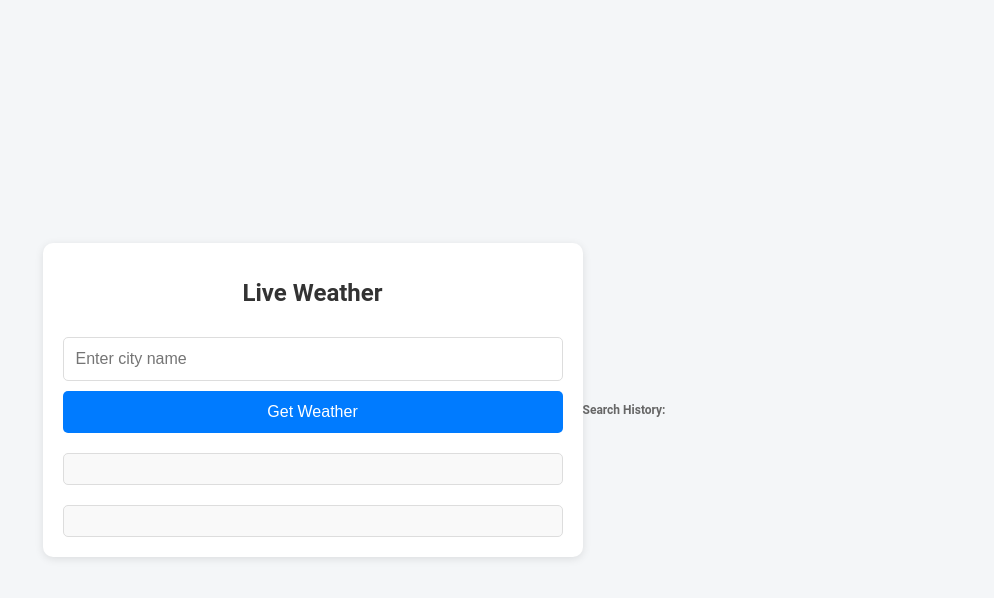
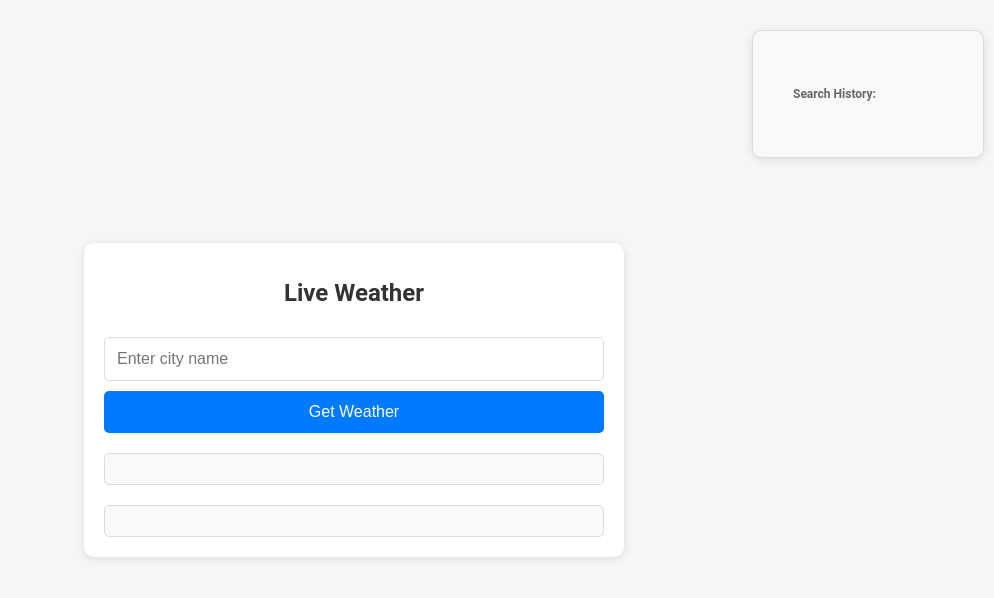
Before and after one commit to Castlemo/weather_app, a Flask app: page / in a window 1280 px wide. Shown: the top 598 px of the page, without its empty margins (286-1280 px from the left). Run offline with Flask 3, Linux system fonts and the light colour scheme.

Commit message:
add some details

```diff
--- a/templates/index.html
+++ b/templates/index.html
@@ -93,6 +93,16 @@
             font-size: 12px;
             color: #666;
             margin-top: 20px;
+            padding: 40px;  /* 안쪽 여백 */
+            border-radius: 10px;  /* 둥근 모서리 */
+            background-color: #f9f9f9;  /* 배경색 */
+            border: 1px solid #ddd;  /* 테두리 */
+            box-shadow: 0 2px 8px rgba(0, 0, 0, 0.1);  /* 그림자 효과 */
+            /* 위치 조정 */
+            position: absolute;
+            top: 10px;
+            right: 10px;
+            width: 150px;
         }
 
         .search-item {
@@ -221,6 +231,12 @@
             let statusMessage = '';
             let statusClass = '';
 
+            if (status === 200) {
+                statusServer = `Client 🔄 Server 🟢🟢🟢 (Status: ${status}) 😊`;
+            } else {
+                statusServer = `Client 🔄 Server 🔴🔴🔴 (Status: ${status}) ⚠️`;
+            }
+
             if (timeTaken < 150) {
                 statusMessage = `Network status: Good (${timeTaken} ms)`;
                 statusClass = 'status-good';
@@ -235,7 +251,7 @@
             networkInfoDiv.innerHTML = `
                 <h3>Network Information</h3>
                 <p>Request Duration: ${timeTaken} ms</p>
-                <p>Status: ${status}</p>
+                <p>Status: ${statusServer}</p>
                 <p>Client IP: ${clientIp}</p>  <!-- 추가된 부분 -->
                 <div class="network-status ${statusClass}">${statusMessage}</div>
             `;
```
